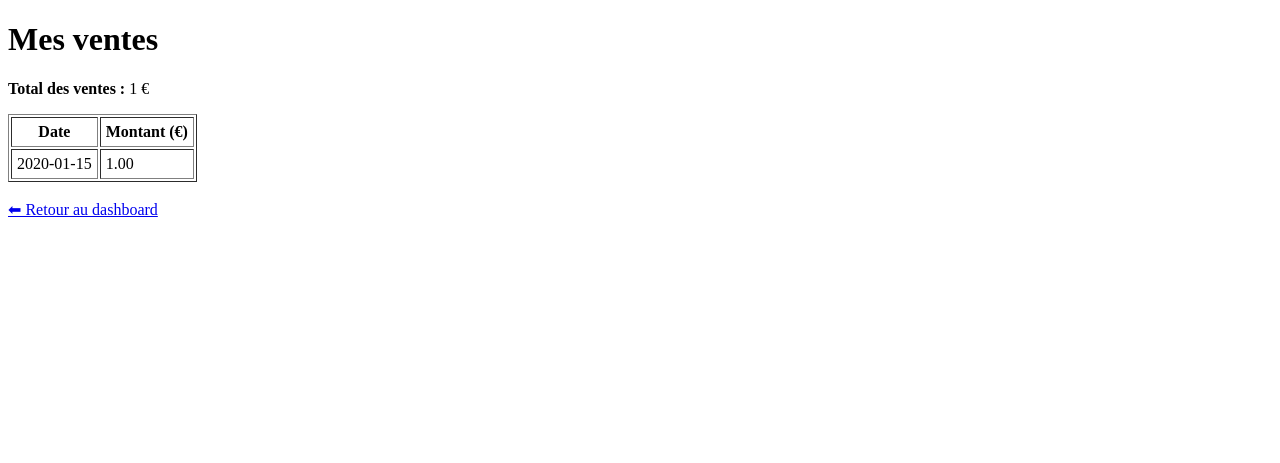
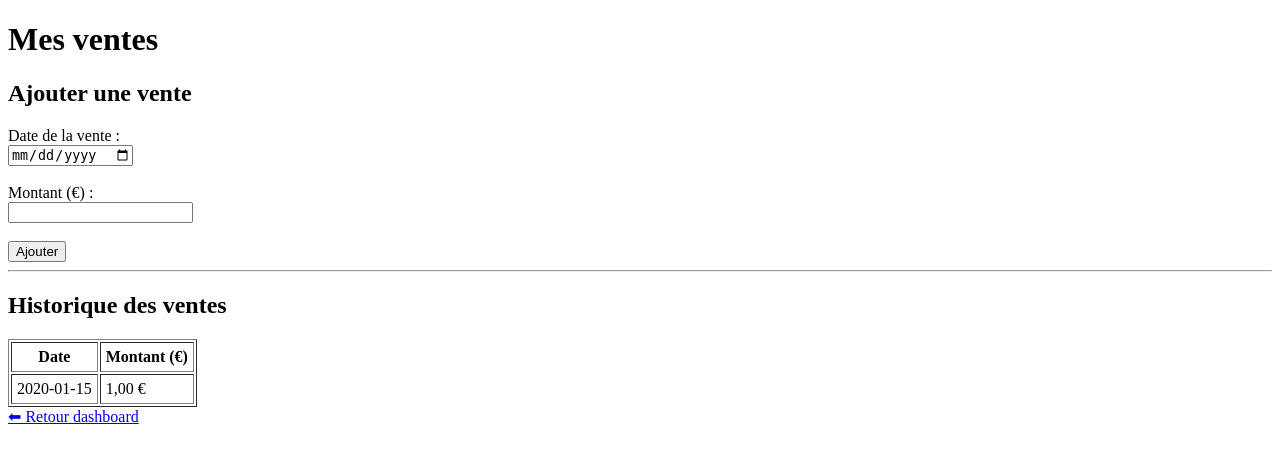
Before and after one commit to ilha92/drivncook, a PHP site: page /franchise/ventes.php in a window 1280 px wide. Shown: the top 463 px of the page. Run offline with PHP 8.4, Linux system fonts and the light colour scheme; the visitor is signed in with stand-in values (Sample User, id 1); tables that the repository leaves empty hold one stand-in row (values such as "Sample post").

Commit message:
ventes coté franchises + model Vente

```diff
--- a/public/admin/approvisionnements.php
+++ b/public/admin/approvisionnements.php
@@ -4,7 +4,7 @@ require_once "../../config/database.php";
 require_once "../../src/models/Approvisionnement.php";
 
 if (!isset($_SESSION["type"]) || $_SESSION["type"] !== "admin") {
-    header("Location: ../login.php");
+    header("Location: ../../access/login.php");
     exit;
 }
 
--- a/public/franchise/ventes.php
+++ b/public/franchise/ventes.php
@@ -1,32 +1,27 @@
 <?php
 session_start();
 require_once "../../config/database.php";
+require_once "../../src/models/Vente.php";
 
-// Sécurité
 if (!isset($_SESSION["type"]) || $_SESSION["type"] !== "franchise") {
     header("Location: ../login.php");
     exit;
 }
 
-$franchise_id = $_SESSION["franchise_id"];
+// Ajout d'une vente
+if ($_SERVER["REQUEST_METHOD"] === "POST") {
+    Vente::add(
+        $pdo,
+        $_SESSION["franchise_id"],
+        $_POST["date_vente"],
+        $_POST["montant"]
+    );
+    header("Location: ventes.php");
+    exit;
+}
 
-// Récupérer les ventes
-$sql = "
-SELECT date_vente, montant
-FROM ventes
-WHERE franchise_id = ?
-ORDER BY date_vente DESC
-";
-
-$stmt = $pdo->prepare($sql);
-$stmt->execute([$franchise_id]);
-$ventes = $stmt->fetchAll();
-
-// Calcul du total
-$total = 0;
-foreach ($ventes as $vente) {
-    $total += $vente["montant"];
-}
+// Historique des ventes
+$ventes = Vente::getByFranchise($pdo, $_SESSION["franchise_id"]);
 ?>
 
 <!DOCTYPE html>
@@ -39,11 +34,22 @@ foreach ($ventes as $vente) {
 
 <h1>Mes ventes</h1>
 
-<p><strong>Total des ventes :</strong> <?= $total ?> €</p>
+<!-- AJOUT VENTE -->
+<h2>Ajouter une vente</h2>
+<form method="POST">
+    <label>Date de la vente :</label><br>
+    <input type="date" name="date_vente" required><br><br>
 
-<?php if (count($ventes) == 0): ?>
-    <p>Aucune vente enregistrée.</p>
-<?php else: ?>
+    <label>Montant (€) :</label><br>
+    <input type="number" step="0.01" name="montant" required><br><br>
+
+    <button>Ajouter</button>
+</form>
+
+<hr>
+
+<!-- HISTORIQUE -->
+<h2>Historique des ventes</h2>
 
 <table border="1" cellpadding="5">
 <tr>
@@ -51,18 +57,15 @@ foreach ($ventes as $vente) {
     <th>Montant (€)</th>
 </tr>
 
-    <?php foreach ($ventes as $vente): ?>
+<?php foreach ($ventes as $v): ?>
 <tr>
-            <td><?= $vente["date_vente"] ?></td>
-            <td><?= $vente["montant"] ?></td>
+    <td><?= $v["date_vente"] ?></td>
+    <td><?= number_format($v["montant"], 2, ',', ' ') ?> €</td>
 </tr>
 <?php endforeach; ?>
 </table>
 
-<?php endif; ?>
-
-<br>
-<a href="dashboard.php">⬅ Retour au dashboard</a>
+<a href="dashboard.php">⬅ Retour dashboard</a>
 
 </body>
 </html>
--- /dev/null
+++ b/src/models/Vente.php
@@ -0,0 +1,64 @@
+<?php
+
+class Vente
+{
+    /* ==========================
+       FRANCHISÉ
+       ========================== */
+
+    // Ajouter une vente (franchisé)
+    public static function add($pdo, $franchise_id, $date, $montant)
+    {
+        $stmt = $pdo->prepare(
+            "INSERT INTO ventes (franchise_id, date_vente, montant)
+             VALUES (?, ?, ?)"
+        );
+        return $stmt->execute([$franchise_id, $date, $montant]);
+    }
+
+    // Récupérer les ventes d’un franchisé
+    public static function getByFranchise($pdo, $franchise_id)
+    {
+        $stmt = $pdo->prepare(
+            "SELECT * FROM ventes
+             WHERE franchise_id = ?
+             ORDER BY date_vente DESC"
+        );
+        $stmt->execute([$franchise_id]);
+        return $stmt->fetchAll();
+    }
+    // Calcul du CA d’un franchisé
+    public static function getCAByFranchise($pdo, $franchise_id)
+    {
+        $stmt = $pdo->prepare("
+            SELECT SUM(montant) AS total
+            FROM ventes
+            WHERE franchise_id = ?
+        ");
+        $stmt->execute([$franchise_id]);
+        return $stmt->fetchColumn() ?? 0;
+    }
+
+    /* ==========================
+       ADMIN
+       ========================== */
+
+    // Toutes les ventes (admin)
+    public static function getAll($pdo)
+    {
+        $sql = "
+            SELECT ventes.*, franchises.nom AS franchise
+            FROM ventes
+            JOIN franchises ON ventes.franchise_id = franchises.id
+            ORDER BY date_vente DESC
+        ";
+        return $pdo->query($sql)->fetchAll();
+    }
+
+    // Calcul des 4% à reverser
+    public static function getReversement($pdo, $franchise_id)
+    {
+        $ca = self::getCAByFranchise($pdo, $franchise_id);
+        return $ca * 0.04;
+    }
+}
```
Also changed, not shown: public/franchise/nouvelle_ventes.php (deleted, +0 -51 lines). Lines whose indentation alone changed are shown as unchanged.
